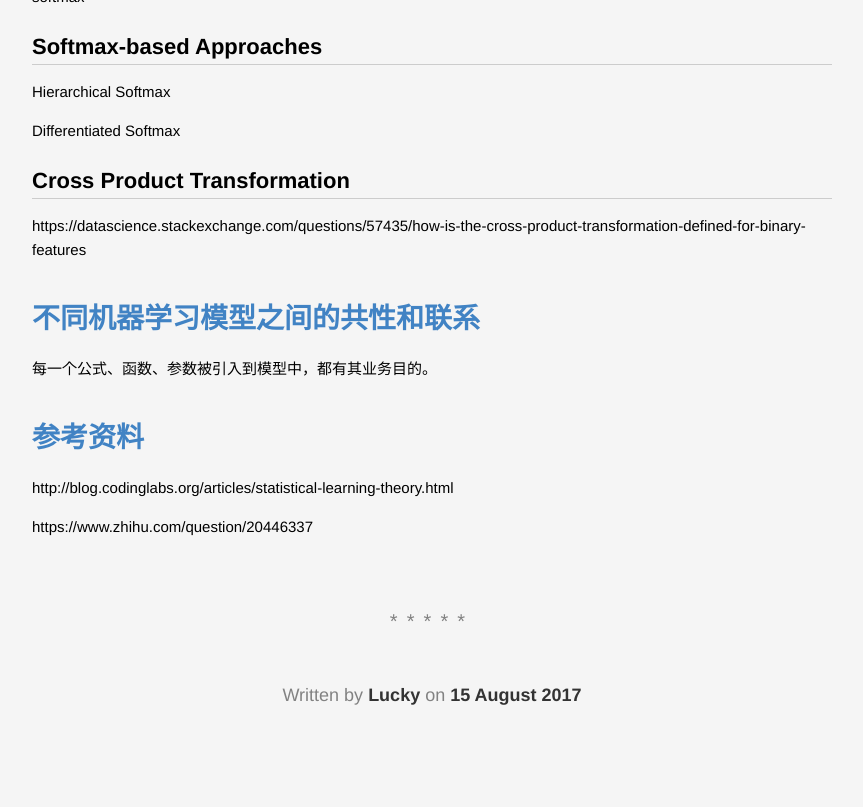
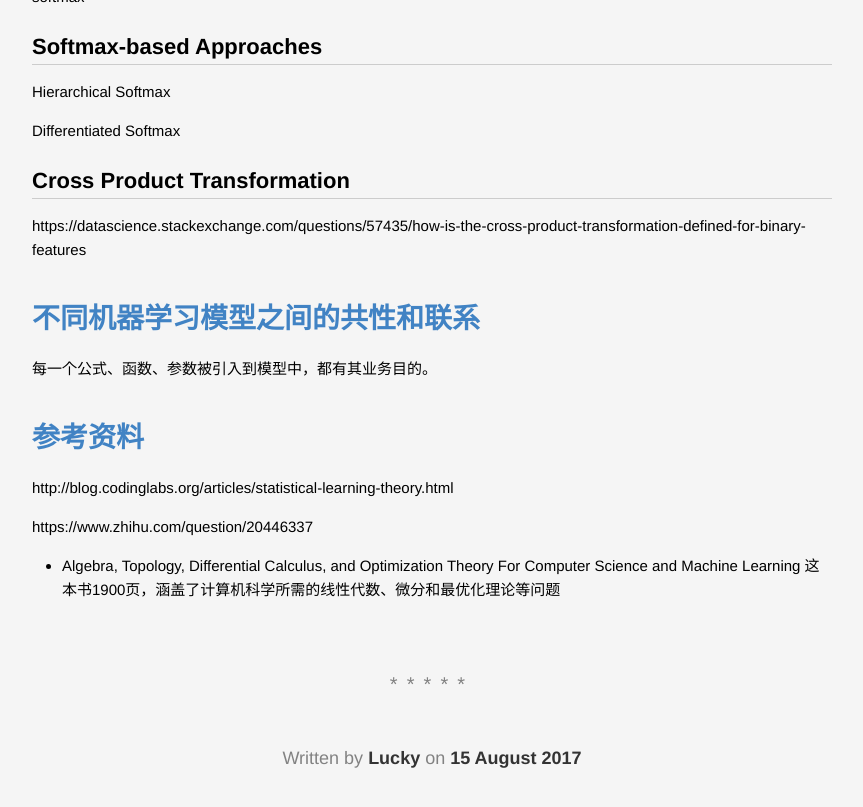
Before and after one commit to lucky521/blog, a Jekyll site: the page built from _posts/ml/2017-08-15-Basic-of-Machine-Learning.markdown, in a window 1280 px wide and 900 px high, scrolled down 5821 px. Shown: the top 807 px of the window, without its empty margins (208-1071 px from the left). Built offline with Jekyll 4.4.1, drawn with Linux system fonts in a browser that asks for light colours.

Commit message:
Update 2017-08-15-Basic-of-Machine-Learning.markdown

```diff
--- a/_posts/ml/2017-08-15-Basic-of-Machine-Learning.markdown
+++ b/_posts/ml/2017-08-15-Basic-of-Machine-Learning.markdown
@@ -271,3 +271,6 @@ https://datascience.stackexchange.com/questions/57435/how-is-the-cross-product-t
 http://blog.codinglabs.org/articles/statistical-learning-theory.html
 
 https://www.zhihu.com/question/20446337
+
+
+- Algebra, Topology, Differential Calculus, and Optimization Theory For Computer Science and Machine Learning 这本书1900页，涵盖了计算机科学所需的线性代数、微分和最优化理论等问题
```
